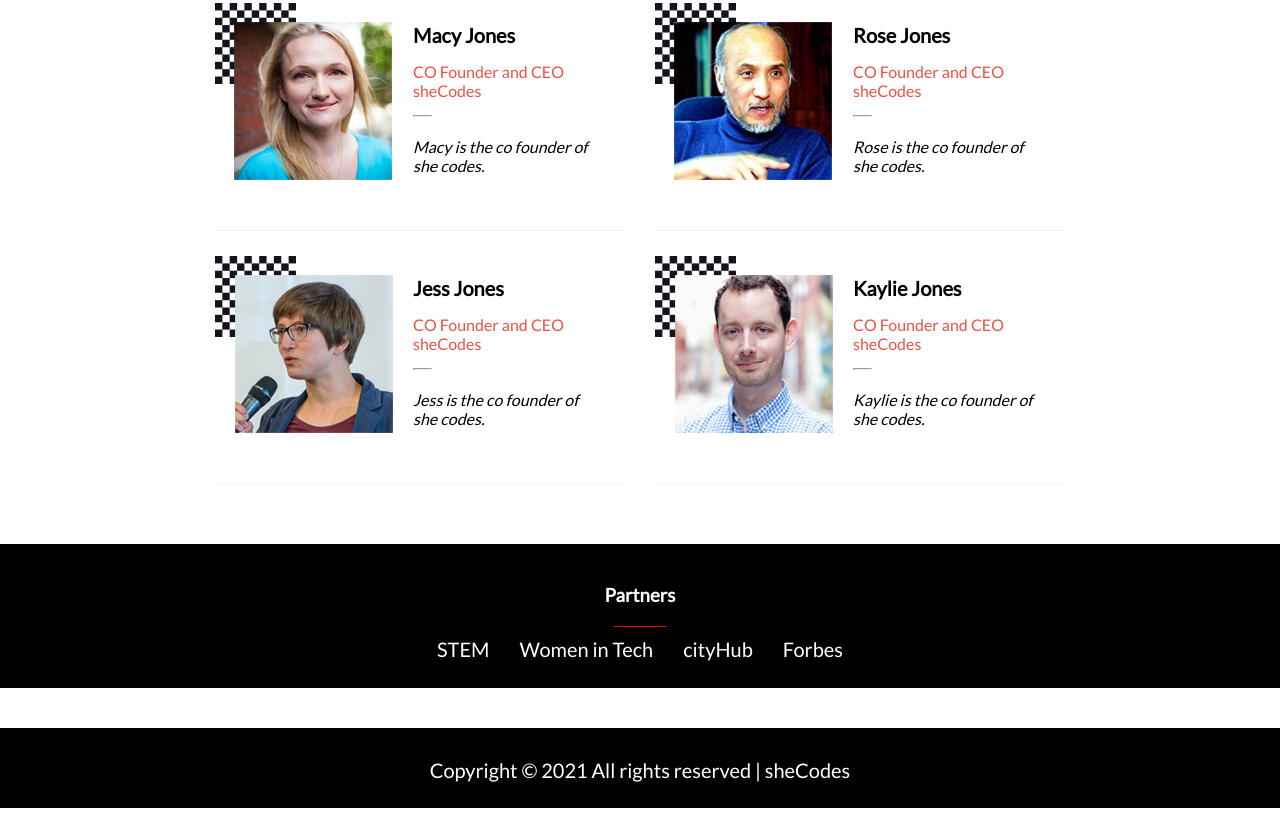
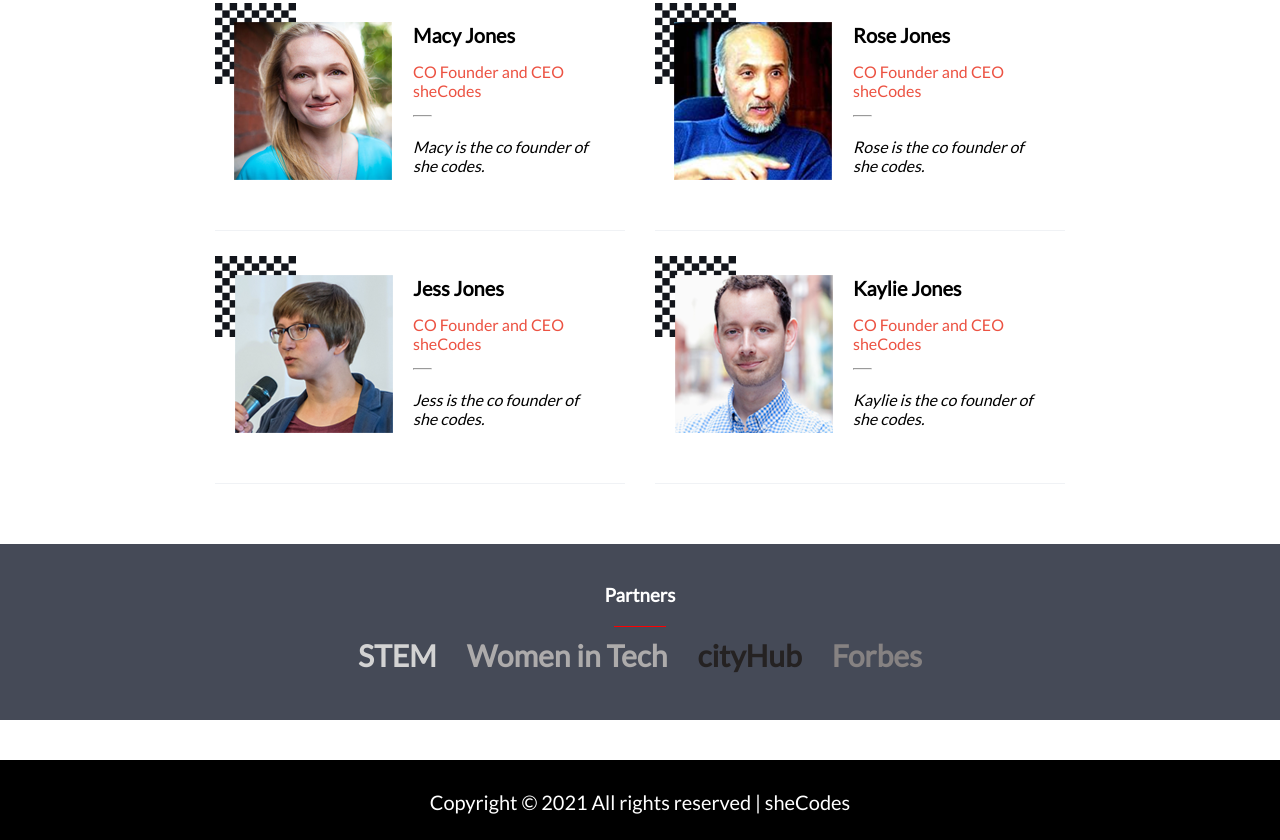
Before and after one commit to iLynette/sheCodes-capstone, a website: page index.html in a window 1280 px wide. Shown: the part 1915-2755 px from the top of the page. Before the commit the page ends 2723 px from the top, so only its background shows below. Drawn offline with Linux system fonts and the light colour scheme; a web font is replaced by a local one.

Commit message:
Change colors and font size on partners section

```diff
--- a/index.html
+++ b/index.html
@@ -127,10 +127,10 @@
                 <hr class="redLine">
             </div>
             <div class="supporters">
-                <span>STEM</span>
-                <span>Women in Tech</span>
-                <span>cityHub</span>
-                <span>Forbes</span>
+                <span class="a">STEM</span>
+                <span class="b">Women in Tech</span>
+                <span class="c">cityHub</span>
+                <span class="d">Forbes</span>
             </div>
         </div>
     </section>
--- a/main.css
+++ b/main.css
@@ -689,11 +689,11 @@ li {
   }
 
   .partners {
-    background-color: #000;
+    background-color: #454a57;
     display: flex;
     flex-direction: column;
     width: 100%;
-    height: 18vh;
+    height: 22vh;
   }
 
   .partner {
@@ -706,6 +706,34 @@ li {
     justify-content: center;
     align-items: center;
     gap: 30px;
+    font-family: "Lato", sans-serif;
+  }
+
+  .supporters .a {
+    font-size: 30px;
+    font-weight: 600;
+    color: #d3d3d3;
+    font-family: "Lato", sans-serif;
+  }
+
+  .supporters .b {
+    font-size: 30px;
+    font-weight: 600;
+    color: #adabab;
+    font-family: "Lato", sans-serif;
+  }
+
+  .supporters .c {
+    font-size: 30px;
+    font-weight: 600;
+    color: #252222;
+    font-family: "Lato", sans-serif;
+  }
+
+  .supporters .d {
+    font-size: 30px;
+    font-weight: 600;
+    color: #868282;
     font-family: "Lato", sans-serif;
   }
 
```
